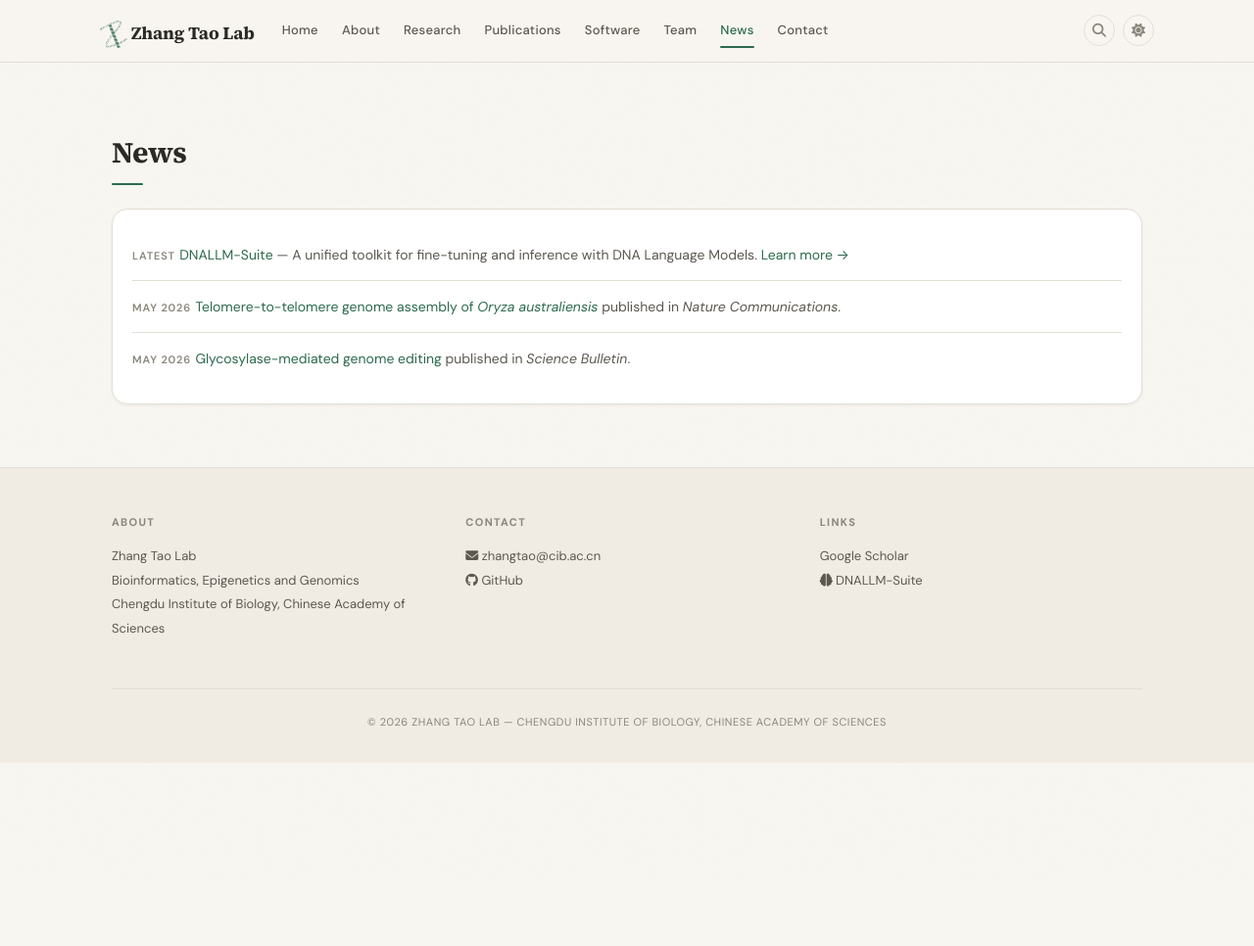
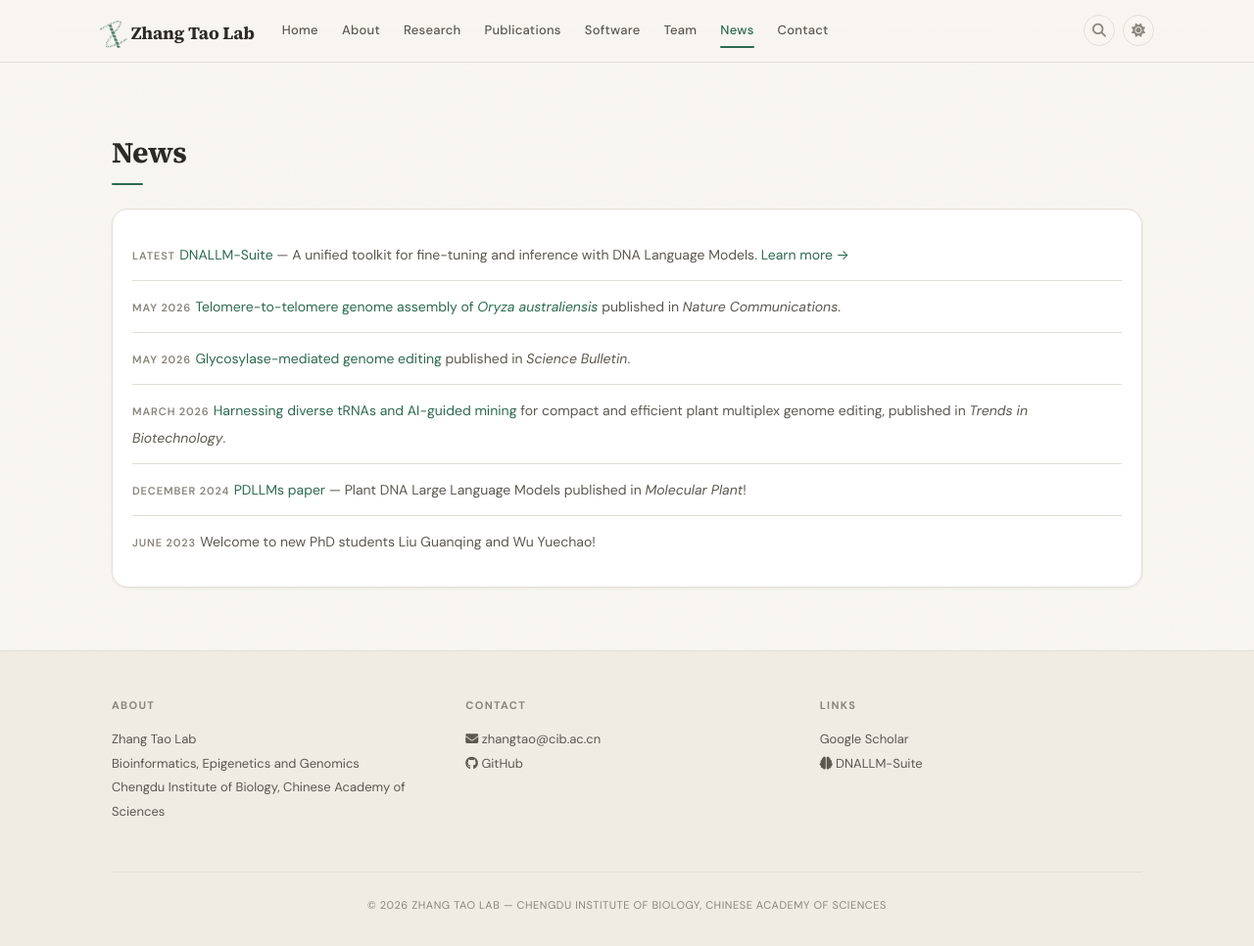
Before and after one commit to zhangtaolab/zhangtaolab.github.io, a Jekyll site: the page built from _pages/allnews.md, in a window 1280 px wide. Shown: the whole page at 98% size. Built offline with Jekyll 4.4.1, drawn with Linux system fonts in a browser that asks for light colours; a style sheet for code colours, icons or effects is not loaded; before the commit the page ends 900 px from its top, so only the background shows below that.

Commit message:
fix(content): complete news set to 6 entries matching reference (1-02 Task 3)
- Append March 2026 tRNAs/AI-guided mining (Trends in Biotechnology) entry
- Append December 2024 PDLLMs paper (Molecular Plant) entry
- Append June 2023 welcome Liu Guanqing and Wu Yuechao entry
- Existing first 3 entries untouched; propagates automatically to news/allnews/sidebar/feed

```diff
--- a/_data/news.yml
+++ b/_data/news.yml
@@ -6,3 +6,12 @@
 
 - date: "May 2026"
   headline: '<a href="https://doi.org/10.1016/j.scib.2026.05.046" target="_blank">Glycosylase-mediated genome editing</a> published in <em>Science Bulletin</em>.'
+
+- date: "March 2026"
+  headline: '<a href="https://doi.org/10.1016/j.tibtech.2026.02.016" target="_blank">Harnessing diverse tRNAs and AI-guided mining</a> for compact and efficient plant multiplex genome editing, published in <em>Trends in Biotechnology</em>.'
+
+- date: "December 2024"
+  headline: '<a href="https://www.cell.com/molecular-plant/fulltext/S1674-2052(24)00390-3" target="_blank">PDLLMs paper</a> — Plant DNA Large Language Models published in <em>Molecular Plant</em>!'
+
+- date: "June 2023"
+  headline: 'Welcome to new PhD students Liu Guanqing and Wu Yuechao!'
```
